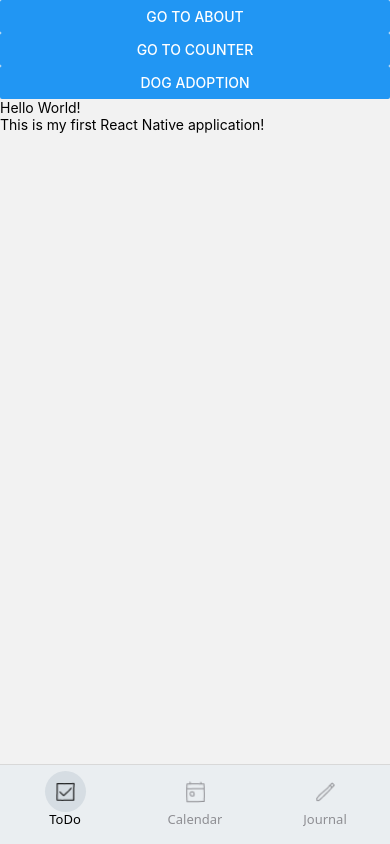
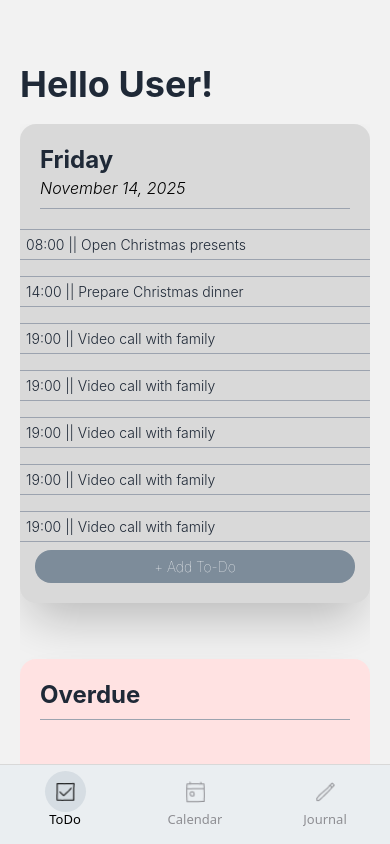
Before and after one commit to kunj406962/mobileAppFinalProj, a React Native app: screen /ToDo in a window 390 px wide. Built offline with nearby package versions, Linux system fonts and the light colour scheme; grey boxes are pictures that could not be loaded.

Commit message:
Worked on todo landing page

```diff
--- a/package.json
+++ b/package.json
@@ -17,6 +17,7 @@
     "react": "19.1.1",
     "react-native": "0.82.1",
     "react-native-big-calendar": "^4.19.0",
+    "react-native-bouncy-checkbox": "^4.1.2",
     "react-native-calendars": "^1.1313.0",
     "react-native-reanimated": "^4.1.3",
     "react-native-safe-area-context": "^5.4.0",
--- a/src/assets/components/LargeCalendar.jsx
+++ b/src/assets/components/LargeCalendar.jsx
@@ -4,7 +4,12 @@ import {
 } from 'react-native';
 import { Calendar } from 'react-native-big-calendar';
 const { height } = Dimensions.get('window');
-function LargeCalendar({currDate, events, handleSwipe}) {
+
+export default function LargeCalendar({currDate, events, handleSwipe}) {
+  const theme={palette:{
+            primary:{
+              main: "#3b82f6"
+            }}}
 
   return (
     <View style={{ flex: 1, backgroundColor: 'white'}}>
@@ -21,4 +26,3 @@ function LargeCalendar({currDate, events, handleSwipe}) {
     </View>
   );
 }
-export default LargeCalendar;
--- /dev/null
+++ b/src/assets/components/ToDos.jsx
@@ -0,0 +1,28 @@
+import { useState } from 'react';
+import {
+  Text,
+  TouchableOpacity,
+  View,
+} from 'react-native';
+function ToDos({todo, onToggle, key}){
+
+  const toggleCheckbox = () => {
+    onToggle(todo.id);
+  };
+
+  return (
+    <TouchableOpacity
+        onPress={toggleCheckbox}
+        className='flex flex-row items-center m-2'
+        key={key}
+    >
+        <View className='border h-5 w-5 bg-transparent rounded-md flex items-center justify-center'>
+            {todo.completed && (
+                <Text className='font-bold -mt-0.5'>✓</Text>
+            )}
+        </View>
+        <Text className='border border-gray-400 rounded-r-full ml-3 p-1.5 w-96 font-light text-gray-800'>{todo.time} || {todo.text}</Text>
+    </TouchableOpacity>
+  );
+};
+export default ToDos;
--- a/src/screens/ToDoScreen.jsx
+++ b/src/screens/ToDoScreen.jsx
@@ -1,36 +1,162 @@
 import {
-  Button,
-  Image,
+  TextInput,
+  Modal,
+  SafeAreaView,
   ScrollView,
-  StyleSheet,
   Text,
+  TouchableOpacity,
   View,
 } from 'react-native';
+import ToDos from "../assets/components/ToDos"
+import { useState } from 'react';
 
 export default function ToDoScreen() {
 
+  const sampleTodos={
+    '2024-12-25': [
+      {
+        id: '1',
+        text: 'Open Christmas presents',
+        completed: false,
+        time: '08:00',
+        category: 'holiday'
+      },
+      {
+        id: '2',
+        text: 'Prepare Christmas dinner',
+        completed: false,
+        time: '14:00',
+        category: 'cooking'
+      },
+      {
+        id: '3',
+        text: 'Video call with family',
+        completed: false,
+        time: '19:00',
+        category: 'family'
+      },
+      {
+        id: '4',
+        text: 'Video call with family',
+        completed: false,
+        time: '19:00',
+        category: 'family'
+      },
+      {
+        id: '5',
+        text: 'Video call with family',
+        completed: false,
+        time: '19:00',
+        category: 'family'
+      },
+      {
+        id: '6',
+        text: 'Video call with family',
+        completed: false,
+        time: '19:00',
+        category: 'family'
+      },
+      {
+        id: '7',
+        text: 'Video call with family',
+        completed: false,
+        time: '19:00',
+        category: 'family'
+      }
+    ]
+  }
+  const[todos, setTodos]=useState(sampleTodos['2024-12-25']||[])
+  const [popup, setPopup]=useState(false)
+  const [newTodo, setNewTodo] = useState('')
+
+  const today = new Date();
+  const dayName = today.toLocaleDateString('en-US', { weekday: 'long' });
+  const monthName = today.toLocaleDateString('en-US', { month: 'long' });
+  const date = today.getDate();
+  const year= today.getFullYear();
+
+  const handleTodoToggle = (todoId) => {
+    setTodos(prevTodos =>
+      prevTodos.map(todo =>
+        todo.id === todoId
+          ? { ...todo, completed: !todo.completed }
+          : todo
+      )
+    );
+  };
+
+  const notCompleted=todos.filter(todo => !todo.completed);
+  const completed= todos.filter(todo => todo.completed);
+
   return (
-    <View >
-      <Button
-        title="Go to About"
-      />
-      <Button
-        title="Go to Counter"
-      />
-      <Button
-        title="Dog Adoption"
-      />
+    <SafeAreaView className='mt-16 pl-5 pr-5 mb-14' >
+      <Text className='text-4xl font-bold text-gray-800 mb-5'>Hello User!</Text>
       <ScrollView>
-        <Text >Hello World!</Text>
-        <Text >
-          This is my first React Native application!
-        </Text>
-        <Image
-          source={{
-            uri: 'https://images.dog.ceo/breeds/sheepdog-indian/Himalayan_Sheepdog.jpg',
-          }}
-        />
+
+        <View className='bg-[#D9D9D9] rounded-2xl p-5 mb-6 shadow-2xl min-h-96 flex flex-col'>
+          <View className='mb-3 border-b border-gray-400 pb-1'>
+            <Text className='text-2xl font-bold text-gray-800'>{dayName}</Text>
+            <Text className='text-base italic font-light pb-1'>{monthName} {date}, {year}</Text>
+          </View>
+          <View className='flex flex-col items-center'>
+            {notCompleted.map((todo)=>{
+              return <ToDos key={todo.id} todo={todo} onToggle={handleTodoToggle}/>
+            })}
+          </View>
+          <TouchableOpacity className='self-center bg-[#7D8C9A] rounded-2xl  pt-2 pb-2 w-80 text-white font-thin flex items-center' onPress={()=>setPopup(true)}>
+            <Text className='text-white font-thin'>+ Add To-Do</Text>
+          </TouchableOpacity>
+        </View>
+
+        <View className='bg-[#FFE2E2] mt-8 rounded-2xl p-5 mb-6 shadow-2xl min-h-96'>
+          <Text className='text-2xl font-bold text-gray-800 mb-3 border-b border-gray-400 pb-2'>Overdue</Text>
+        </View>
+
+        <View className='bg-[#E2F0E2] mt-8 rounded-2xl p-5 mb-6 shadow-2xl min-h-96'>
+          <Text className='text-2xl font-bold text-gray-800 mb-3 border-b border-gray-400 pb-2'>Completed</Text>
+          <View className='flex flex-col items-center'>
+            {completed.map((todo)=>{
+              return <ToDos todo={todo} onToggle={handleTodoToggle} key={todo.id}/>
+            })}
+          </View>
+        </View>
+
+        <Modal
+          animationType='slide'
+          transparent={true}
+          visible={popup}
+          onRequestClose={()=>setPopup(false)}
+        >
+          <View className='flex-1 justify-center items-center bg-black/50'>
+            <View className='bg-white rounded-2xl p-6 mx-4 w-80'>
+              <Text className='text-xl font-bold mb-4 text-gray-800'>Add New To-Do</Text>
+
+              <TextInput
+                className='border border-gray-300 rounded-lg p-3 mb-4'
+                placeholder="Enter your to-do..."
+                value={newTodo}
+                onChangeText={setNewTodo}
+              />
+
+              <View className='flex-row justify-end space-x-3'>
+                <TouchableOpacity
+                  className='px-4 py-2 rounded-lg'
+                  onPress={() => setPopup(false)}
+                >
+                  <Text className='text-gray-600'>Cancel</Text>
+                </TouchableOpacity>
+
+                <TouchableOpacity
+                  className='bg-[#7D8C9A] px-4 py-2 rounded-lg'
+                >
+                  <Text className='text-white'>Add</Text>
+                </TouchableOpacity>
+              </View>
+            </View>
+          </View>
+        </Modal>
+
       </ScrollView>
-    </View>
+    </SafeAreaView>
   );
 }
```
Also changed, not shown: src/screens/CalendarScreen.jsx (+4 -3 lines), 2 other files (tests, documents, lock files or other folders).
